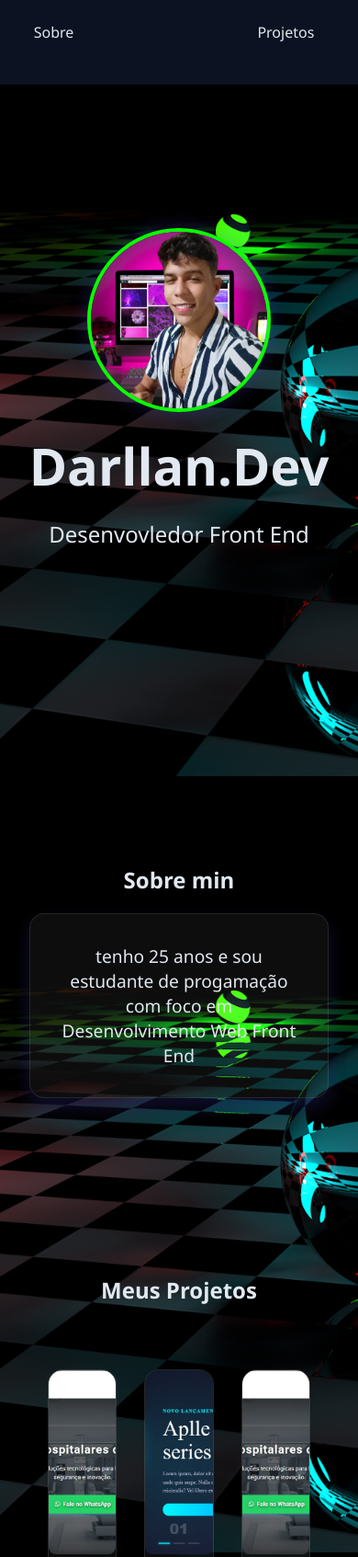
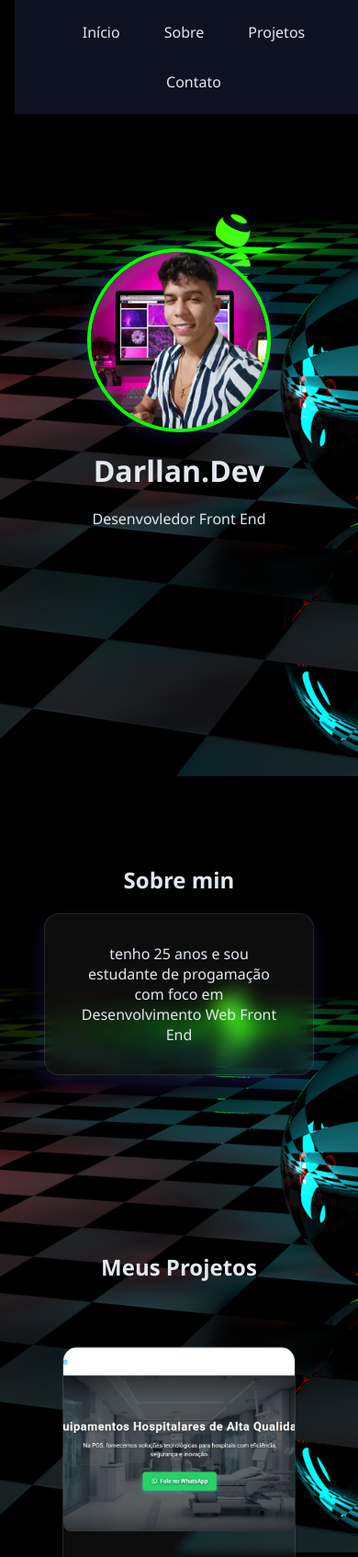
Before and after one commit to darllannunes/portifolio-darllan-nunes, a plain HTML site: page index.html in a window 390 px wide. Shown: the top 1693 px of the page at 92% size. Drawn offline with Linux system fonts and the light colour scheme.

Commit message:
melhorando a responsividade
melhorei a responsividade para ver em celulares e aparelhos de telas menores

```diff
--- a/index.html
+++ b/index.html
@@ -6,6 +6,7 @@
     <meta name="viewport" content="width=device-width, initial-scale=1.0">
     <title> Darllan.Dev| Portifólio</title>
     <link rel="stylesheet" href="styles.css">
+    <meta name="viewport" content="width=device-width, initial-scale=1.0">
 </head>
 
 <body>
--- a/styles.css
+++ b/styles.css
@@ -290,3 +290,59 @@ h1 {
     }
 
 }
+
+@media (max-width: 900px) {
+  .projetos-caixa {
+    grid-template-columns: repeat(2, 1fr);
+    gap: 20px;
+  }
+}
+
+@media (max-width: 600px) {
+  .projetos-caixa {
+    grid-template-columns: 1fr;
+    gap: 15px;
+  }
+
+  h1 {
+    font-size: 2rem;
+  }
+
+  .cabecalho-sub-titulo {
+    font-size: 1rem;
+  }
+
+  .sobre-paragrafo,
+  .paragrafo-projetos {
+    font-size: 1rem;
+  }
+
+  .menu {
+    gap: 1rem;
+  }
+
+  body {
+    padding-left: 1rem;
+    padding-right: 1rem;
+  }
+}
+
+.menu {
+    gap: 2rem;
+    flex-wrap: wrap;
+    justify-content: center;
+}
+
+/* Corrija essas declarações para: */
+
+.menu-link::after {
+    background: linear-gradient(90deg, var(--primaria), var(--secundaria));
+}
+
+.botao-form {
+    background: linear-gradient(45deg, var(--primaria), var(--secundaria));
+}
+
+.sobre-caixa {
+    backdrop-filter: blur(10px);
+}
```
